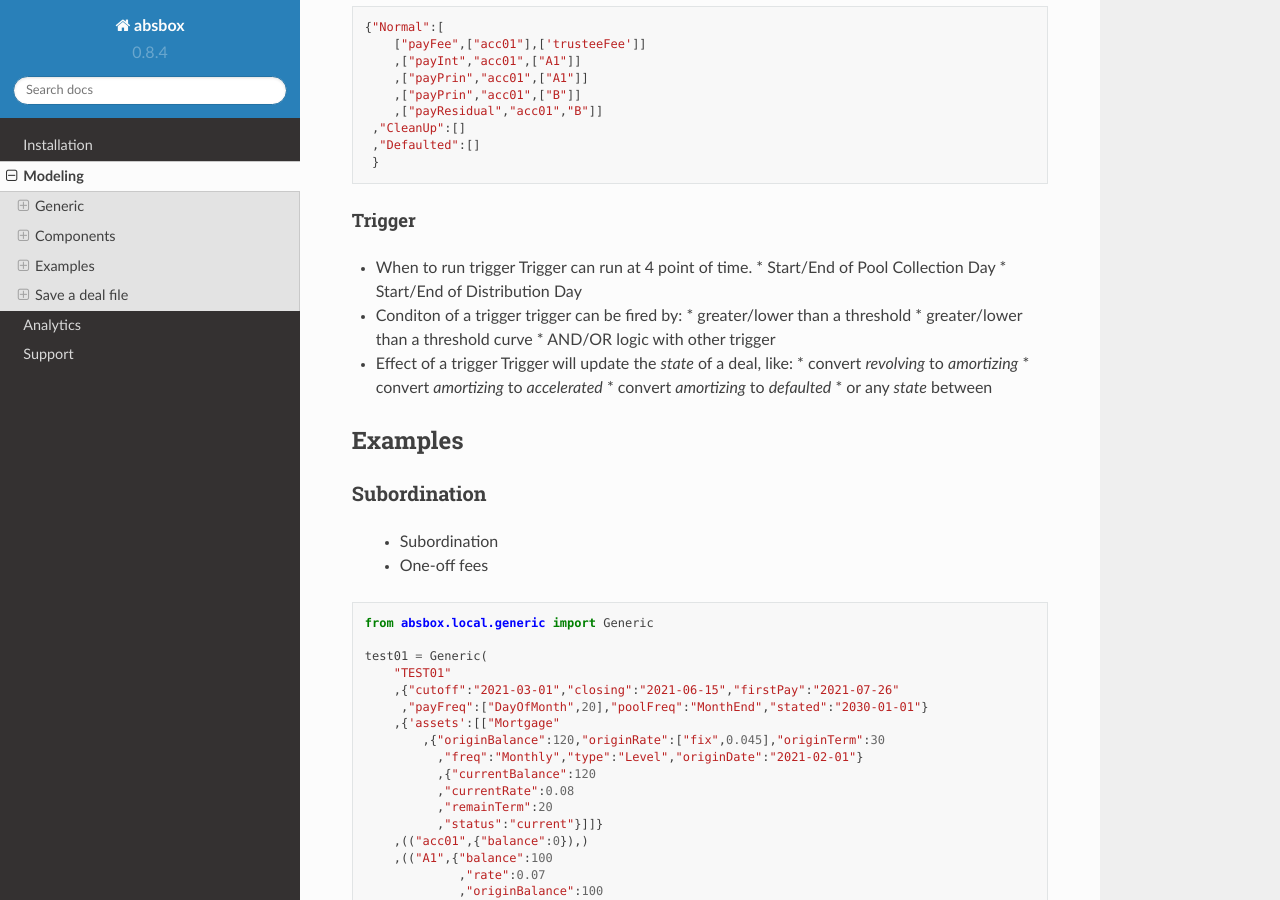
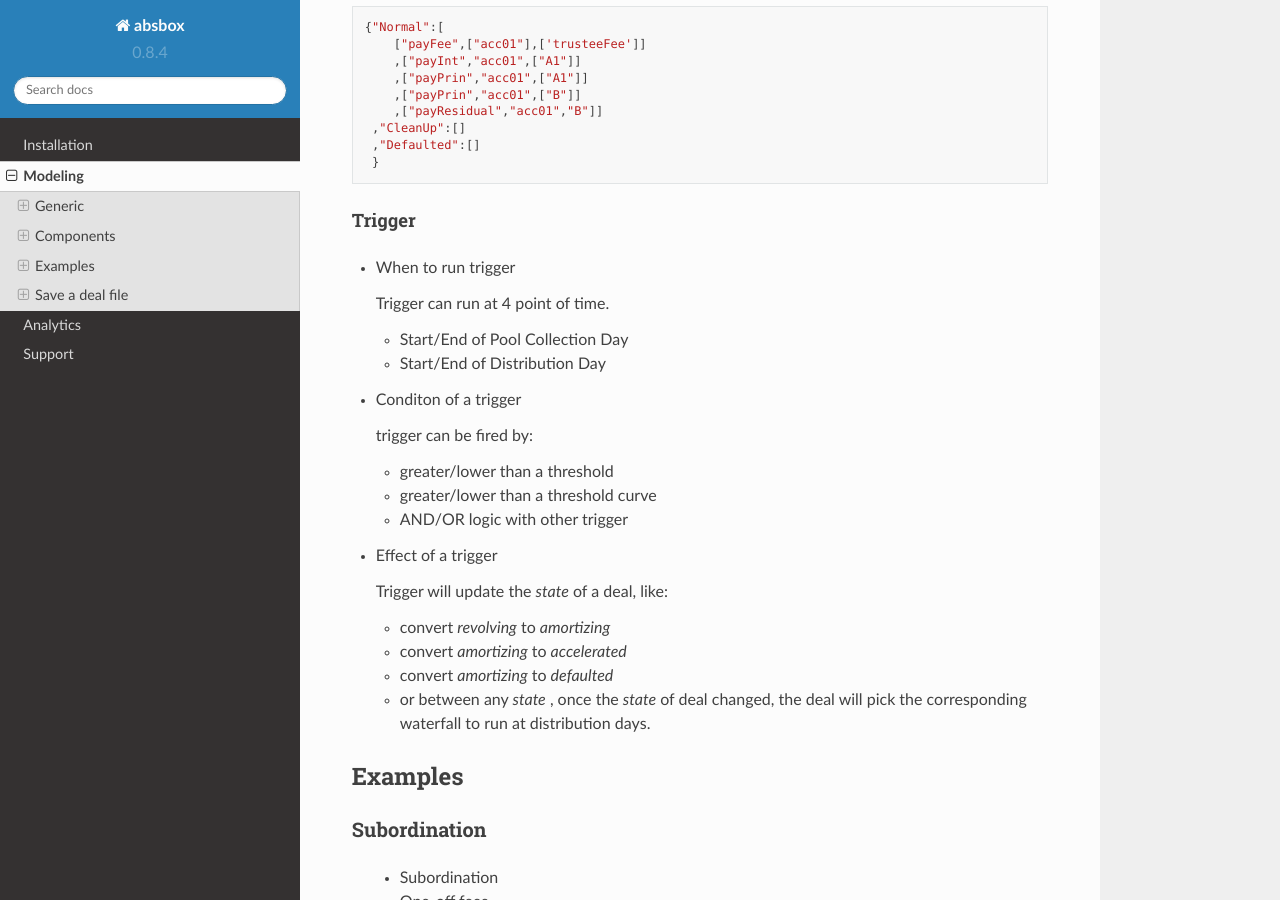
Before and after one commit to yellowbean/absbox-doc, a Sphinx documentation site: the page built from docs/source/modeling.rst, in a window 1280 px wide and 900 px high, scrolled down 11481 px. Built offline with Sphinx 7.4.7 and the Read the Docs theme 2.0.0, drawn with Linux system fonts in a browser that asks for light colours.

Commit message:
update trigger

```diff
--- a/docs/source/modeling.rst
+++ b/docs/source/modeling.rst
@@ -594,22 +594,28 @@
 ^^^^^^^^^^
 
 * When to run trigger
+
   Trigger can run at 4 point of time.
+
   * Start/End of Pool Collection Day
   * Start/End of Distribution Day
 
 * Conditon of a trigger
+
   trigger can be fired by:
+
   * greater/lower than a threshold
   * greater/lower than a threshold curve
   * AND/OR logic with other trigger
 
 * Effect of a trigger
+
   Trigger will update the `state` of a deal, like:
+
   * convert `revolving` to `amortizing`
   * convert `amortizing` to `accelerated`
   * convert `amortizing` to `defaulted`
-  * or any `state` between
+  * or between any `state` , once the `state` of deal changed, the deal will pick the corresponding waterfall to run at distribution days.
 
 Examples
 ============
```
